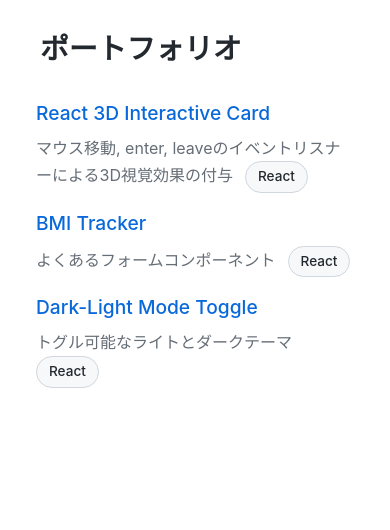
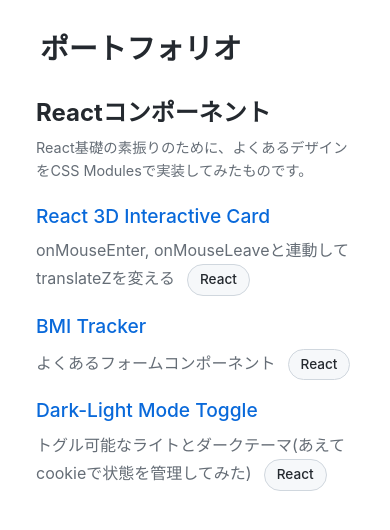
Before and after one commit to kmishima16/next-blog-portfolio, a Next.js app: page / in a window 390 px wide. Shown: the top 530 px of the page. Built offline with nearby package versions, Linux system fonts and the light colour scheme.

Commit message:
update: ホーム画面に見出しを追加

```diff
--- a/app/data.ts
+++ b/app/data.ts
@@ -2,7 +2,7 @@ const lessonCards = [
 	{
 		id: 1,
 		title: "React 3D Interactive Card",
-		content: "マウス移動, enter, leaveのイベントリスナーによる3D視覚効果の付与",
+		content: "onMouseEnter, onMouseLeaveと連動してtranslateZを変える",
 		tags: ["React"],
 		url: "/lesson1",
 	},
@@ -16,7 +16,7 @@ const lessonCards = [
 	{
 		id: 3,
 		title: "Dark-Light Mode Toggle",
-		content: "トグル可能なライトとダークテーマ",
+		content: "トグル可能なライトとダークテーマ(あえてcookieで状態を管理してみた)",
 		tags: ["React"],
 		url: "/lesson3",
 	},
--- a/app/layout.tsx
+++ b/app/layout.tsx
@@ -2,7 +2,7 @@ import type { Metadata } from "next";
 import "./globals.css";
 
 export const metadata: Metadata = {
-  title: "React Project School",
+  title: "ポートフォリオ",
   description: "Reactの基礎を学ぶためのレッスン集",
 };
 
--- a/app/page.module.css
+++ b/app/page.module.css
@@ -63,6 +63,48 @@
 	background-color: #1f883d;
 	color: #ffffff;
 	border: 1px solid #1f883d;
+}
+
+/* ヘッダーセクション */
+.header {
+	text-align: left;
+	margin: 40px auto;
+	padding: 0 20px;
+	max-width: 1024px;
+}
+
+.mainTitle {
+	font-size: 1.5rem;
+	font-weight: bold;
+	color: #24292f;
+	margin: 0 0 8px 0;
+	line-height: 1.2;
+}
+
+.description {
+	font-size: 1rem;
+	color: #656d76;
+	margin: 0;
+	line-height: 1.6;
+}
+
+/* タブレット以下のサイズ */
+@media (max-width: 1024px) {
+	.header {
+		margin: 30px 20px;
+	}
+}
+
+/* モバイルサイズ */
+@media (max-width: 768px) {
+	.header {
+		margin: 20px 16px;
+		padding: 0;
+	}
+
+	.description {
+		font-size: 0.9rem;
+	}
 }
 
 /* ブログリスト */
--- a/app/page.tsx
+++ b/app/page.tsx
@@ -8,6 +8,11 @@ export default function HomePage() {
 			<nav className={styles.nav}>
 				<div className={styles.logo}>ポートフォリオ</div>
 			</nav>
+
+			<div className={styles.header}>
+				<h1 className={styles.mainTitle}>Reactコンポーネント</h1>
+				<p className={styles.description}>React基礎の素振りのために、よくあるデザインをCSS Modulesで実装してみたものです。</p>
+			</div>
 
 			<section className={styles.blogList}>
 				{lessonCards.map((card) => (
```
